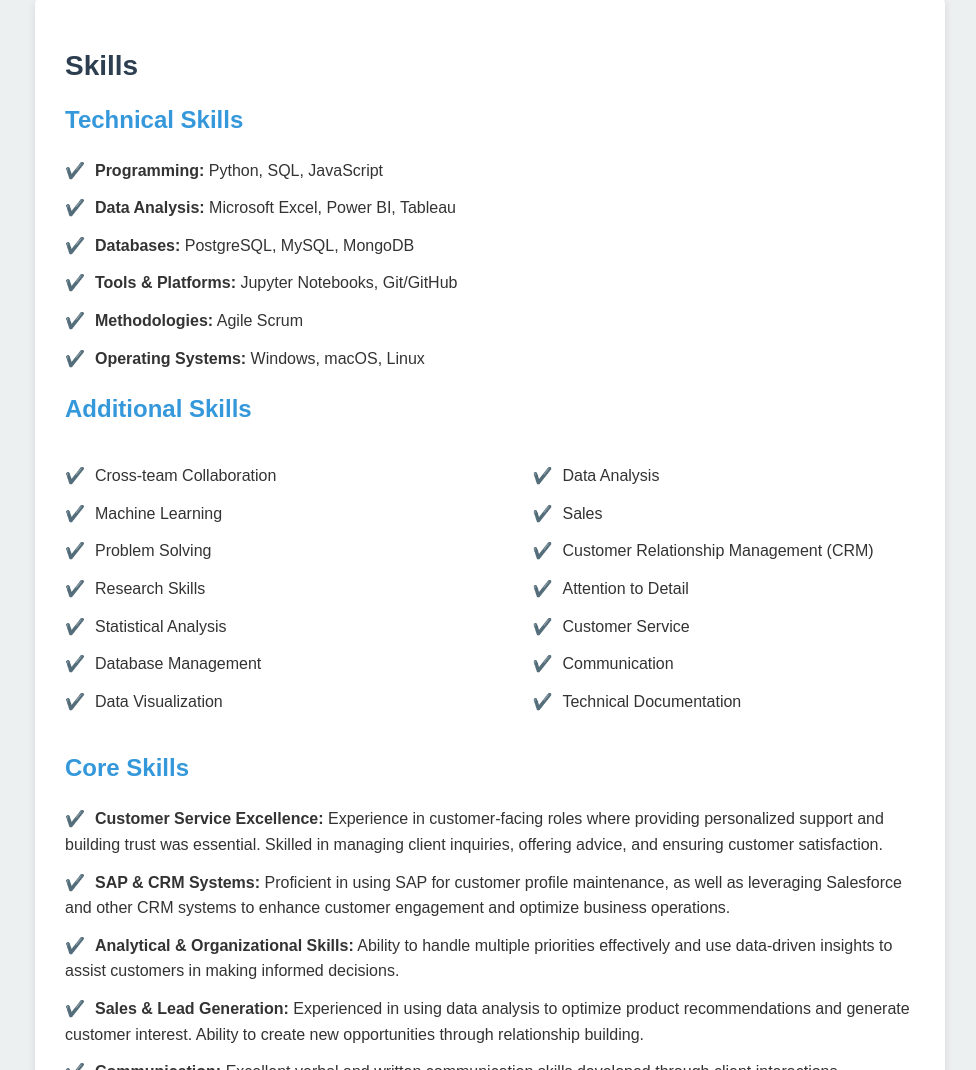
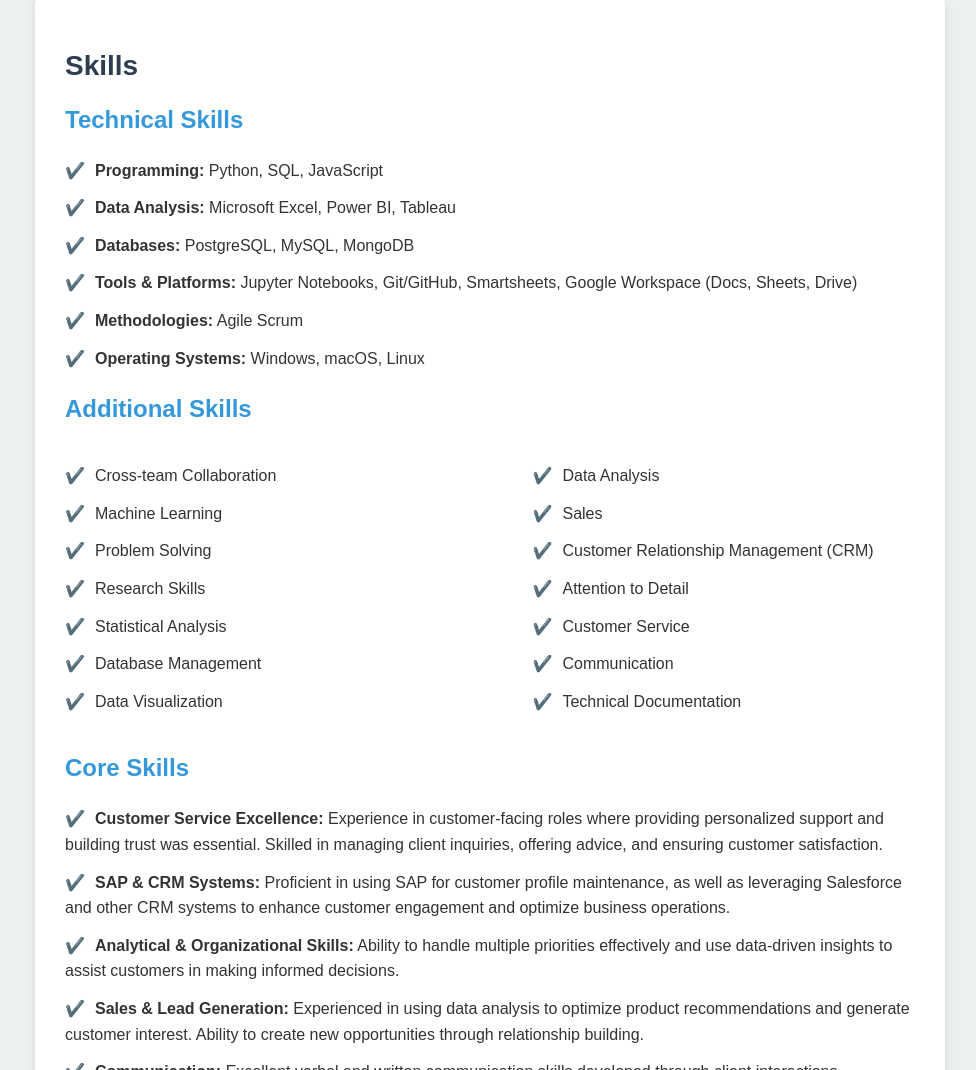
Before and after one commit to purani28/portfolio, a plain HTML site: page index.html in a window 1280 px wide. Shown: the part 1996-3066 px from the top of the page, without its empty margins (275-1251 px from the left). Drawn offline with Linux system fonts and the light colour scheme.

Commit message:
Update index.html

```diff
--- a/index.html
+++ b/index.html
@@ -112,7 +112,7 @@
                 <li><strong>Programming:</strong> Python, SQL, JavaScript</li>
                 <li><strong>Data Analysis:</strong> Microsoft Excel, Power BI, Tableau</li>
                 <li><strong>Databases:</strong> PostgreSQL, MySQL, MongoDB</li>
-                <li><strong>Tools & Platforms:</strong> Jupyter Notebooks, Git/GitHub</li>
+                <li><strong>Tools & Platforms:</strong> Jupyter Notebooks, Git/GitHub, Smartsheets, Google Workspace (Docs, Sheets, Drive)</li>
                 <li><strong>Methodologies:</strong> Agile Scrum</li>
                 <li><strong>Operating Systems:</strong> Windows, macOS, Linux</li>
             </ul>
```
